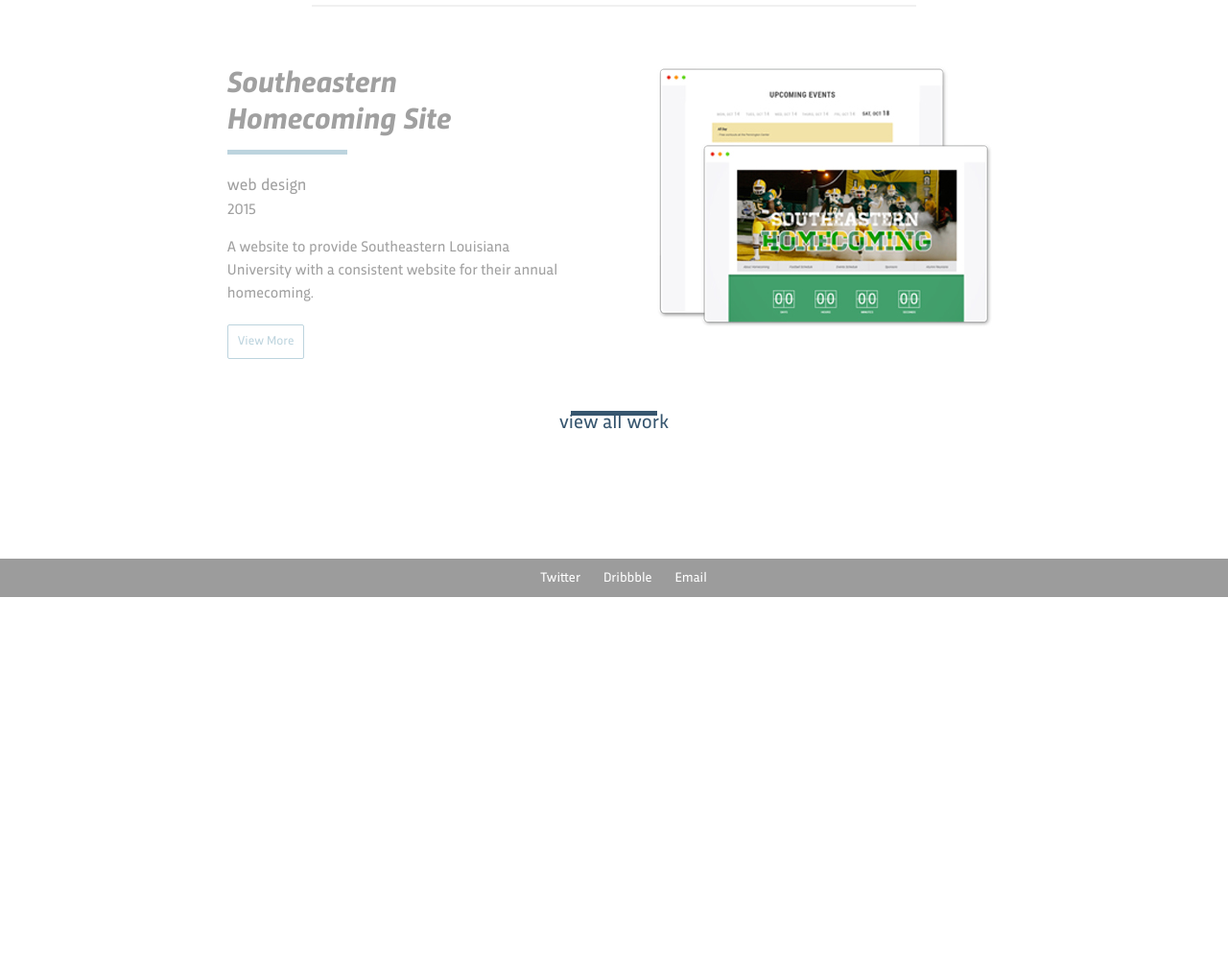
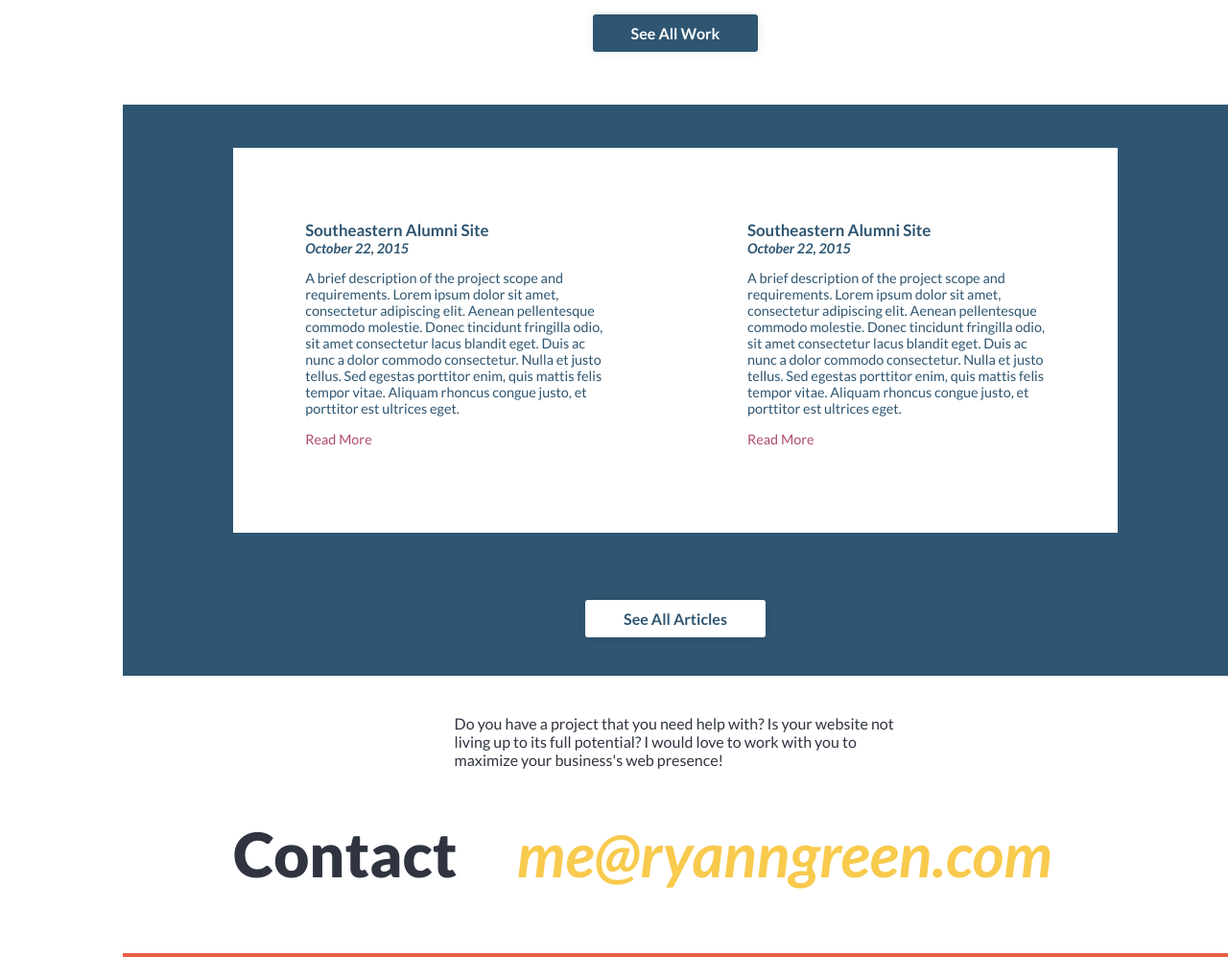
Before and after one commit to ryanngreen/portfolio-website2015, a plain HTML site: page index.html in a window 1280 px wide. Shown: the part 893-1890 px from the top of the page at 96% size. Before the commit the page ends 1515 px from the top, so only its background shows below. Drawn offline with Linux system fonts and the light colour scheme.

Commit message:
Restarted Website with New Mockup

```diff
--- a/css/styles.css
+++ b/css/styles.css
@@ -1,286 +1,207 @@
-@font-face {
-  font-family: Trasandina;
-  src: url("../TrasandinaRegular.woff");
-  font-weight: normal;
-}
-
-@font-face {
-  font-family: Trasandina;
-  src: url("../TrasandinaBold.woff");
-  font-weight: bold;
-}
-
-@font-face {
-  font-family: Trasandina;
-  src: url("../TrasandinaBoldItalic.woff");
-  font-weight: bold;
-  font-style: italic;
-}
-
 body {
   margin: 0;
+  font-family: 'Lato', sans-serif;
   box-sizing: border-box;
 }
 
-p, li, h1, h2, a {
-  font-family: "Trasandina", sans-serif;
+.btn {
+  border: none;
+  border-radius: 3px;
+  -webkit-box-shadow: 0px 0px 5px black;
+  box-shadow: 0px 0px 10px rgba(0, 0, 0, 0.1);
+  background: none;
+  padding: 10px 40px;
+  margin-top: 25px;
 }
 
-h1 {
-  font-weight: bold;
+.btn a {
+  color: white;
+  text-decoration: none;
+  font-family: 'Lato', sans-serif;
+  font-weight: 700;
+  font-size: 1.2em;
 }
 
-h2 {
-  font-style: italic;
+.row {
+  display: flex;
 }
 
-a {
-  text-decoration: none;
+.column {
+  width: 50%;
+  padding: 25px;
 }
 
 #navigation-container {
-  height: 40px;
-  width: 100%;
+  width: 10%;
+  height: 100%;
+  position: fixed;
   background: #efefef;
+  text-align: center;
 }
 
-nav {
-  width: 70%;
-  max-width: 970px;
-  margin: auto;
+#logo {
+  padding-top: 50px;
+}
+
+nav ul {
+  margin-right: 20px;
+  padding-top: 150px;
+  font-size: .8em;
+}
+
+nav li {
+  list-style: none;
+  text-align: right;
+  padding: 5px 0;
+}
+
+nav a {
+  text-decoration: none;
+  color: #ea6045;
+}
+
+nav a:hover::before {
+  content: '>';
+  padding-right: 5px;
+}
+
+#main-page {
+  width: 90%;
+  float: right;
+}
+
+#head-container {
+  height: 500px;
+  width: 100%;
+  background: #f8ca4d;
   display: flex;
 }
 
-#logo {
-  height: 24px;
-  margin-top: 7px;
-  margin-left: 80px;
-}
-
-nav ul {
-  display: flex;
-  list-style: none;
-  margin-left: auto;
-  margin-right: 80px;
-  margin-top: 8px;
-}
-
-nav li {
-  padding-right: 25px;
-}
-
-nav a {
-  color: #ff530d;
-}
-
-nav a:hover {
-  border-bottom: 3px solid #ff530d;
-}
-
-#outer-head {
-  width: 100%;
-  background: #37566f;
-}
-#head-container {
-  width: 70%;
-  max-width: 970px;
-  margin: 0 auto;
+#head-info {
+  width: 37%;
+  max-width: 500px;
+  margin: auto;
   text-align: center;
 }
 
 h1 {
-  font-size: 4em;
-  margin: 0;
-  padding-top: 95px;
-  color: #efefef;
-}
-
-#head-container p {
-  width: 55%;
-  margin: auto;
-  padding-bottom: 20px;
-  color: #efefef;
-}
-
-.line {
-  width: 150px;
-  height: 5px;
-  background: #efefef;
-}
-
-.line-link::before {
-  content: ' ';
-  display: block;
-  height: 5px;
-  width: 10%;
-  margin: auto;
-  margin-bottom:-8px;
-  background: #efefef;
-}
-
-a.line-link {
-  font-size: 1.3em;
-  color: #efefef;
-  padding-bottom: 80px;
-  display: block;
-}
-
-a.line-link:hover::before {
+  font-weight: 900;
+  font-size: 3.3em;
   margin-bottom: 0;
 }
 
-a.line-link:hover {
-  padding-bottom: 72px;
+#head-info p {
+  padding: 0 10px;
+  text-align: left;
 }
 
-#main-container {
-  background: white;
-  width: 70%;
-  max-width: 970px;
-  margin: 45px auto;
+#head-info .btn {
+  background: #ea6045;
 }
 
-.row {
-  display: flex;
-  /*padding: 55px 0;*/
+#work-container {
+  width: 80%;
+  max-width: 1100px;
+  margin: auto;
+  text-align: center;
 }
 
-.column {
-  width: 50%;
-  padding: 6% 5%;
-  color: #a0a0a0;
+#work-container .column img {
+  max-width: 100%;
+  padding-top: 45px;
 }
 
-@media screen and (max-width: 1060px) {
-  .row {
-    display: block;
-    text-align: center;
-  }
-
-  .column {
-    width: 100%;
-  }
-
-  .column img {
-    max-width: 100%;
-  }
-
-  .project-info {
-    text-align: left;
-  }
+#work-container .btn {
+  background: #2e5571;
+  margin-bottom: 55px;
 }
 
-@media screen and (max-width: 600px) {
-  .column {
-    padding: 1%;
-  }
+#write-container {
+  width: 100%;
+  background: #2e5571;
+  display: inline-block;
+  text-align: center;
 }
 
-hr {
-  width: 70%;
-  border: 1px solid #f0f0f0;
+#inner-write {
+  width: 80%;
+  max-width: 1100px;
+  background: white;
+  margin: 45px auto;
+  text-align: left;
 }
 
-h2 {
-  font-size: 2em;
-  line-height: 1.2em;
-  padding-bottom: 10px;
+#inner-write .column {
+  padding: 75px;
+  color: #2e5571;
+  font-size: .9em;
+}
+
+#inner-write h3, .date {
   margin: 0;
 }
 
-h2::after {
-  content: ' ';
-  display: block;
-  height: 5px;
-  width: 35%;
-  background: #bdd4de;
-  margin-top: 10px;
-  margin-bottom: 10px;
-}
-
-#main-container p {
-  margin: 0;
-}
-
-.project-scope {
-  font-size: 1.1em;
-}
-
-.project-date {
-  padding-bottom: 15px;
-}
-
-.more {
-  border: 1px solid #bdd4de;
-  background: white;
-  border-radius: 2px;
-  padding: 7px 10px;
-  margin-top: 20px;
-  cursor: pointer;
+.date {
+  font-style: italic;
 }
 
 .more a {
-  color: #bdd4de;
+  color: #b04d66;
+  text-decoration: none;
 }
 
-.more:hover {
-  -webkit-transition: all 0.5s;
-  border: 1px solid #37566f;
+#write-container .btn {
+  margin-bottom: 40px;
+  background: white;
 }
 
-.more:hover a {
-  color: #37566f;
+#write-container .btn a {
+  color: #2e5571;
 }
 
-.row:hover h2,
-.row:hover p {
-  -webkit-transition: color 0.5s;
-  color: #74787c;
+#contact-container {
+  width: 80%;
+  max-width: 1100px;
+  margin: auto;
+  padding: 40px;
+  color: #2f3440;
+  padding-bottom: 0;
+  margin-bottom: -20px;
 }
 
-.row:hover h2::after {
-  -webkit-transition: all 0.5s;
-  background: #37566f;
+#contact-container p {
+  width: 50%;
+  margin: auto;
 }
 
-#main-container a {
-  text-align: center;
+#contact-container h4 {
+  font-size: 4em;
+  font-style: italic;
+  color: #f8ca4d;
+  margin-top: 50px;
 }
 
-#main-container .line-link::before {
-  background: #37566f;
-}
-
-#main-container a.line-link {
-  color: #37566f;
+#contact-container span {
+  color: #2f3440;
+  font-weight: 900;
+  font-style: normal;
+  padding-right: 50px
 }
 
 #footer-container {
   width: 100%;
-  background: #9c9c9c;
-  height: 40px;
+  height: 75px;
+  background: #ea6045;
+  text-align: center;
 }
 
 #footer-container ul {
-  width: 70%;
-  max-width: 970px;
-  margin: auto;
-  text-align: center;
+  padding-top: 10px;
 }
 
 #footer-container li {
-  display: inline-block;
   list-style: none;
-  padding-right: 20px;
-  margin-top: 10px;
-  font-size: .9em;
+  line-height: 70px;
+  padding: 0 20px;
+  display: inline;
 }
-
-#footer-container a {
-  color: white;
-}
-
-#footer-container a:hover {
-  border-top: 3px solid white;
-  padding-top: -5px;
-}
--- a/index.html
+++ b/index.html
@@ -2,6 +2,8 @@
 
 <head>
   <title>Ryann Green | Web Design</title>
+
+  <link href='https://fonts.googleapis.com/css?family=Lato:400,300,700,700italic,900' rel='stylesheet' type='text/css'>
 
   <link href="css/styles.css" rel="stylesheet" type="text/css" />
 </head>
@@ -11,59 +13,76 @@
     <nav>
       <img id="logo" src="img/logo.png" alt="Ryann Green Logo" />
       <ul>
-        <li><a href="work.html">WORK</a></li>
-        <li><a href="about.html">ABOUT</a></li>
-        <li><a href="contact.html">CONTACT</a></li>
+        <li><a href="work.html">About</a></li>
+        <li><a href="about.html">Work</a></li>
+        <li><a href="contact.html">Writing</a></li>
+        <li><a href="contact.html">Contact</a></li>
+        <li><a href="contact.html">Social</a></li>
       </ul>
     </nav>
   </div>
 
-  <div id="outer-head">
+  <div id="main-page">
     <div id="head-container">
+      <div id="head-info">
         <h1>Design + Develop</h1>
         <p>I'm Ryann Green. I work on designing and developing for the web. I specialize in working with small businesses to help them provide their clients with easily accessible and friendly experiences.</p>
 
-      <a class="line-link" href="about.html">about me</a>
+        <button class="btn" id="work"><a class="line-link" href="work.html">About Me</a></button>
       </div>
     </div>
 
-  <div id="main-container">
+    <div id="work-container">
       <div class="row" id="selu-homecoming">
         <div class="column">
-        <img src="img/filler.jpg" alt="Project Name" />
+          <img src="img/filler1.jpg" alt="Project Name" />
         </div>
-      <div class="column project-info">
-        <h2>Southeastern Homecoming Site</h2>
-        <p class="project-scope">web design</p>
-        <p class="project-date">2015</p>
-        <p>A website to provide Southeastern Louisiana University with a consistent website for their annual homecoming.</p>
-        <button class="more"><a href="#">View More</a></button>
+        <div class="column">
+          <img src="img/filler2.jpg" alt="Project Name" />
         </div>
       </div>
 
-    <hr />
+      <button class="btn" id="work"><a class="line-link" href="work.html">See All Work</a></button>
+    </div>
 
-    <div class="row">
-      <div class="column project-info">
-        <h2>Southeastern Homecoming Site</h2>
-        <p class="project-scope">web design</p>
-        <p class="project-date">2015</p>
-        <p>A website to provide Southeastern Louisiana University with a consistent website for their annual homecoming.</p>
-        <button class="more"><a href="#">View More</a></button>
+    <div id="write-container">
+      <div id="inner-write">
+        <div class="row" id="selu-homecoming">
+          <div class="column">
+            <h3>Southeastern Alumni Site</h3>
+            <p class="date">October 22, 2015</p>
+
+            <p>A brief description of the project scope and requirements. Lorem ipsum dolor sit amet, consectetur adipiscing elit. Aenean pellentesque commodo molestie. Donec tincidunt fringilla odio, sit amet consectetur lacus blandit eget. Duis ac nunc a dolor commodo consectetur. Nulla et justo tellus. Sed egestas porttitor enim, quis mattis felis tempor vitae. Aliquam rhoncus congue justo, et porttitor est ultrices eget.</p>
+
+            <p class="more"><a href="#">Read More</a></p>
           </div>
+
           <div class="column">
-        <img src="img/filler.jpg" alt="Project Name" />
+            <h3>Southeastern Alumni Site</h3>
+            <p class="date">October 22, 2015</p>
+
+            <p>A brief description of the project scope and requirements. Lorem ipsum dolor sit amet, consectetur adipiscing elit. Aenean pellentesque commodo molestie. Donec tincidunt fringilla odio, sit amet consectetur lacus blandit eget. Duis ac nunc a dolor commodo consectetur. Nulla et justo tellus. Sed egestas porttitor enim, quis mattis felis tempor vitae. Aliquam rhoncus congue justo, et porttitor est ultrices eget.</p>
+
+            <p class="more"><a href="#">Read More</a></p>
           </div>
         </div>
+      </div>
+      <button class="btn" id="work"><a class="line-link" href="work.html">See All Articles</a></button>
+    </div>
 
-    <a class="line-link" href="work.html">view all work</a>
+    <div id="contact-container">
+        <p>Do you have a project that you need help with? Is your website not living up to its full potential? I would love to work with you to maximize your business's web presence! </p>
+
+        <h4><span>Contact</span> me@ryanngreen.com</h4>
     </div>
 
     <div id="footer-container">
       <ul>
-      <li><a href="twitter.com">Twitter</a></li>
-      <li><a href="dribbble.com">Dribbble</a></li>
-      <li><a href="mailto:me@ryanngreen.com">Email</a></li>
+        <li><a href="twitter.com"><img src="img/twitter.png" alt="Twitter Logo" /></a></li>
+        <li><a href="dribbble.com"><img src="img/dribbble.png" alt="Dribbble Logo" /></a></li>
+        <li><a href="github.com"><img src="img/github.png" alt="Github Logo" /></a></li>
+        <li><a href="mailto:me@ryanngreen.com"><img src="img/email.png" alt="Email Me" /></a></li>
       </ul>
     </div>
+  </div>
 </body>
```
Also changed, not shown: Korolev Light.otf (deleted), Korolev Medium.otf (deleted), Korolev Thin.otf (deleted), TrasandinaBold.woff (deleted), TrasandinaBoldItalic.woff (deleted), TrasandinaRegular.woff (deleted), img/dribbble.png (added), img/email.png (added), img/filler.jpg (deleted), img/filler1.jpg (added), img/filler2.jpg (added), img/github.png (added), img/logo.png, img/twitter.png (added). Lines whose indentation alone changed are shown as unchanged.
